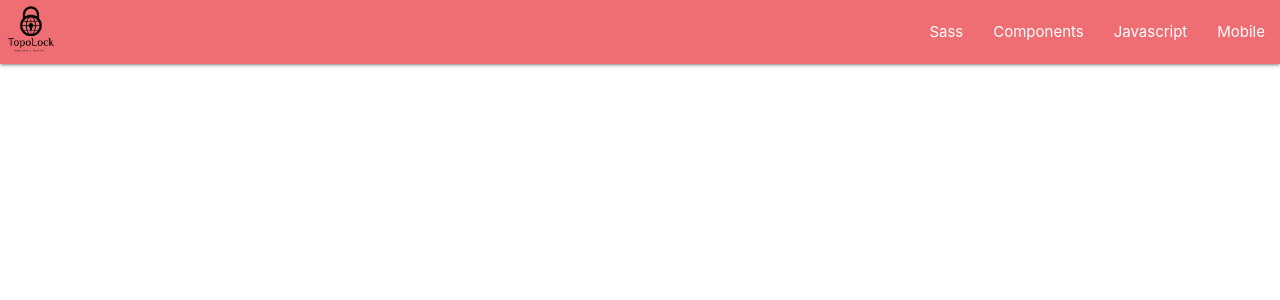
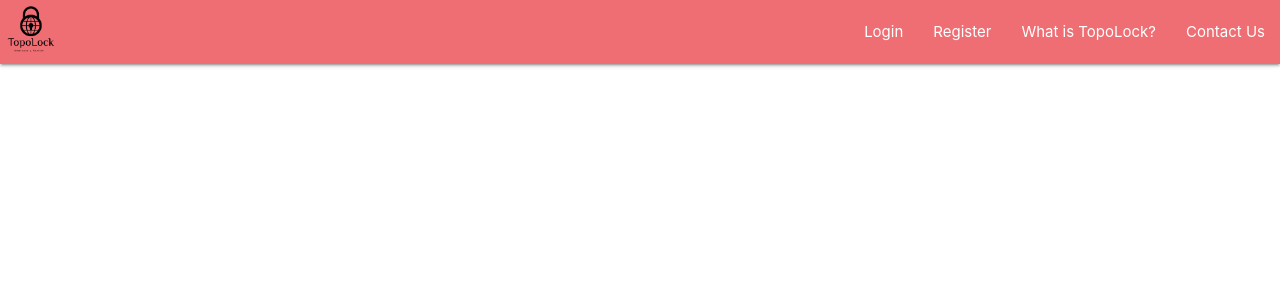
Before and after one commit to williammabotjaeng/voxbillium, a Flask app: page / in a window 1280 px wide. Shown: the top 300 px of the page. Run offline with Flask 3, Linux system fonts and the light colour scheme.

Commit message:
login, register, what, contact, links, nav, index.html

```diff
--- a/templates/index.html
+++ b/templates/index.html
@@ -14,19 +14,20 @@
 </head>
 <body>
     <nav>
-        <div class="nav-wrapper">
+        <div class="nav-wrappe tealr">
           <a href="#!" class="brand-logo">
             <img width="8%" src="{{ url_for('static', filename='img/topolock-logo.png') }}" />
           </a>
           <a href="#" data-target="mobile-demo" class="sidenav-trigger"><i class="material-icons">menu</i></a>
           <ul class="right hide-on-med-and-down">
-            <li><a href="sass.html">Sass</a></li>
-            <li><a href="badges.html">Components</a></li>
-            <li><a href="collapsible.html">Javascript</a></li>
-            <li><a href="mobile.html">Mobile</a></li>
+            <li><a href="login.html">Login</a></li>
+            <li><a href="register.html">Register</a></li>
+            <li><a href="what.html">What is TopoLock?</a></li>
+            <li><a href="contact.html">Contact Us</a></li>
           </ul>
         </div>
       </nav>
+
 
       <ul class="sidenav" id="mobile-demo">
         <li><a href="sass.html">Sass</a></li>
```
